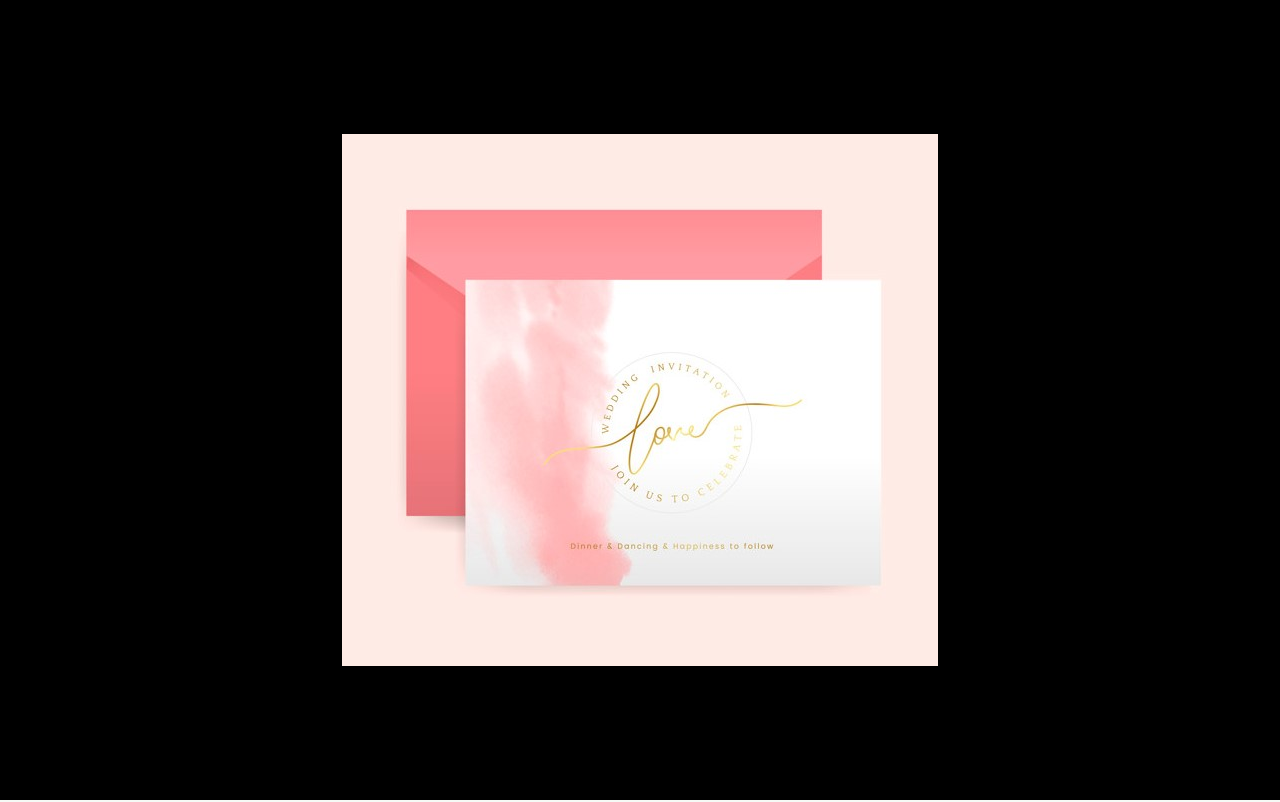
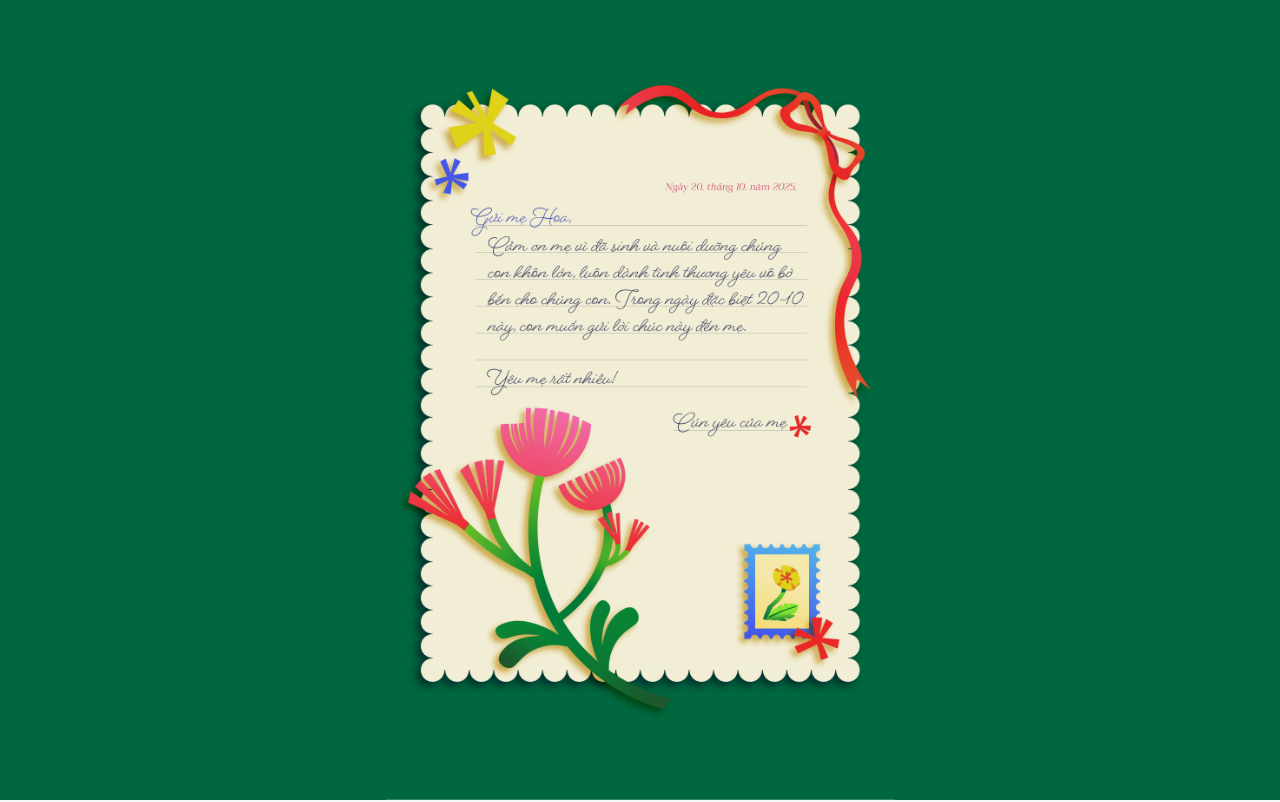
Before and after one commit to KhanhToan13/greentapcard, a React (Create React App) app: page / in a window 1280 px wide. Shown: the top 802 px of the page. Built offline with nearby package versions, Linux system fonts and the light colour scheme.

Commit message:
update thiep

```diff
--- a/src/CoverImage.css
+++ b/src/CoverImage.css
@@ -11,6 +11,7 @@ body {
   justify-content: center;
   align-items: center;
   overflow: hidden;
+  background-color: #00673F;
 }
 
 .responsive-cover-image {
--- a/src/CoverImage.js
+++ b/src/CoverImage.js
@@ -1,7 +1,7 @@
 
 import React from 'react';
 import './CoverImage.css';
-import coverPhoto from './anhphu1.jpg';
+import coverPhoto from './thiep.png';
 
 function CoverImage() {
   return (
```
Also changed, not shown: src/anhphu1.jpg (deleted), src/thiep.png (added).
